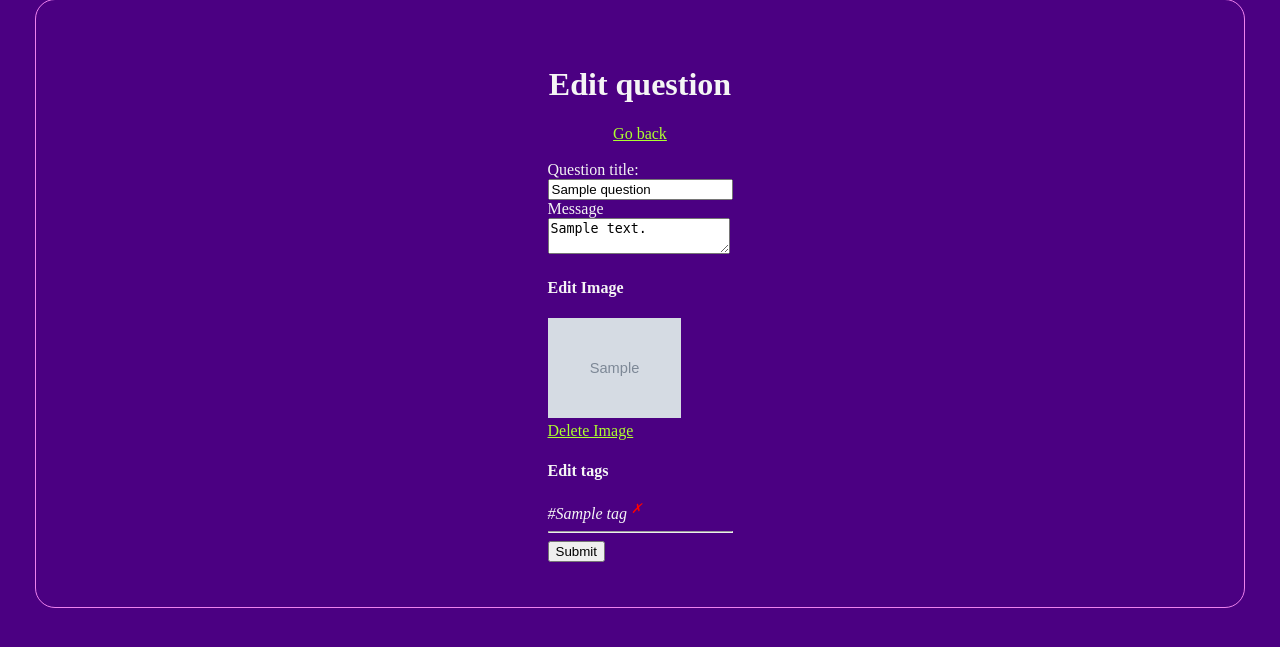
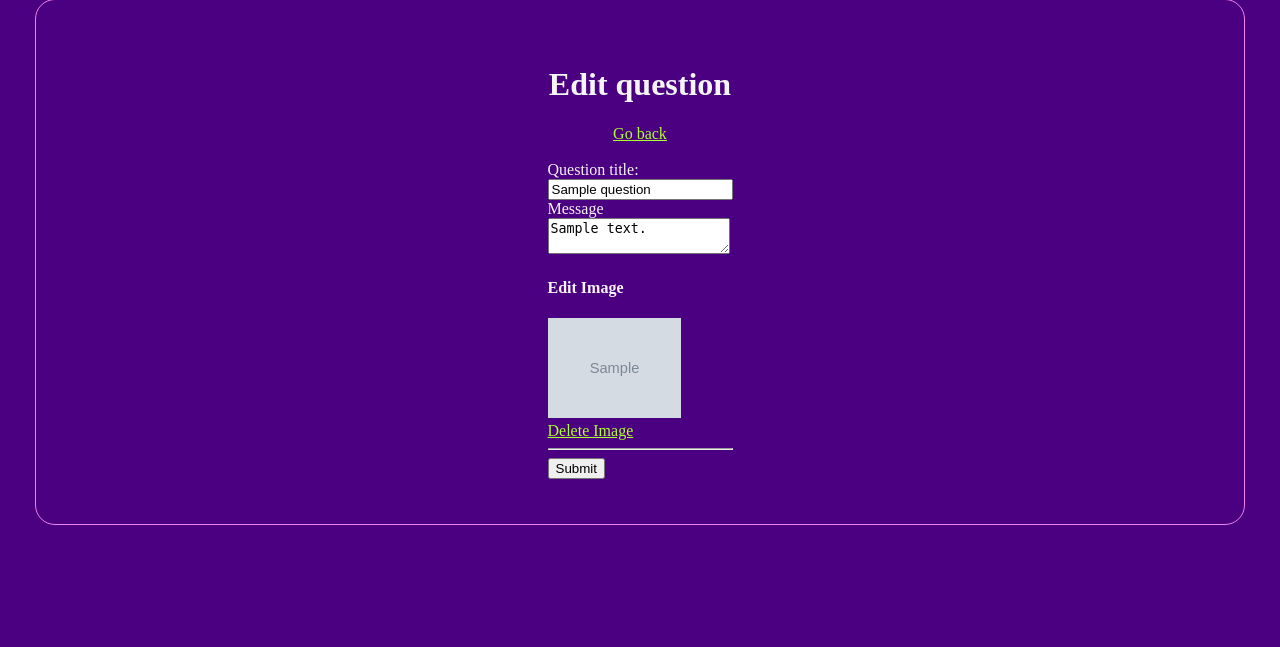
Before and after one commit to abenteuerzeit/ask-mate, a Flask app: template templates/edit-question.html in a window 1280 px wide. Shown: the part 36-683 px from the top of the page. Run offline with Flask 2, Linux system fonts and the light colour scheme; the template is opened without the code that fills it: most values are stand-ins (such as "Sample title", 1, 10 or a date in 2020); grey boxes marked "Sample" are stand-in pictures.

Commit message:
Refactor

```diff
--- a/templates/edit-question.html
+++ b/templates/edit-question.html
@@ -20,20 +20,6 @@
                     <label for="file">Upload Image</label><br>
                     <input type="file" name="file"><br>
                 {% endif %}
-
-                <h4>Edit tags</h4>
-
-                {% for tag in tags %}
-
-                    {% for question_tag in tag_ids %}
-
-                    {% if tag.id == question_tag.tag_id  %}
-                    <em>#{{ tag.name }}
-                        <a class="questionLink" style="text-decoration: none" href="tag/{{ tag.id }}/delete">
-                            <sup style="color: red">&#x2717;</sup>
-                        </a>
-                    </em>
-                {% endif %}{% endfor %}{% endfor %}
                 <hr>
                 <input type="submit">
             </form>
```
Also changed, not shown: 1 other file.
